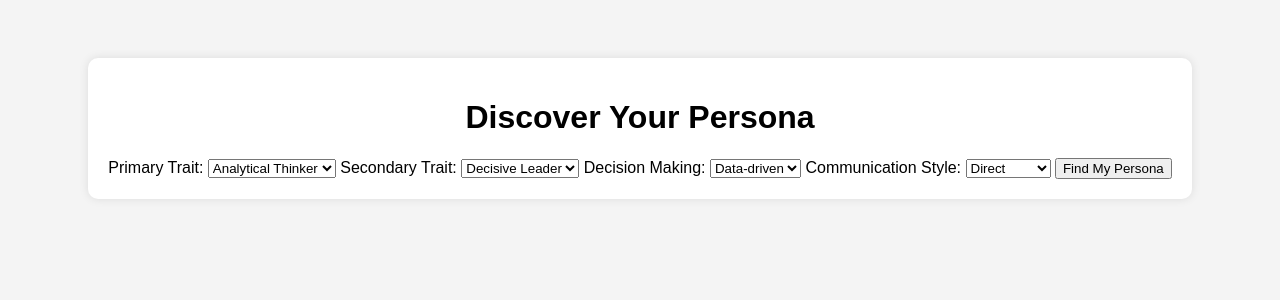
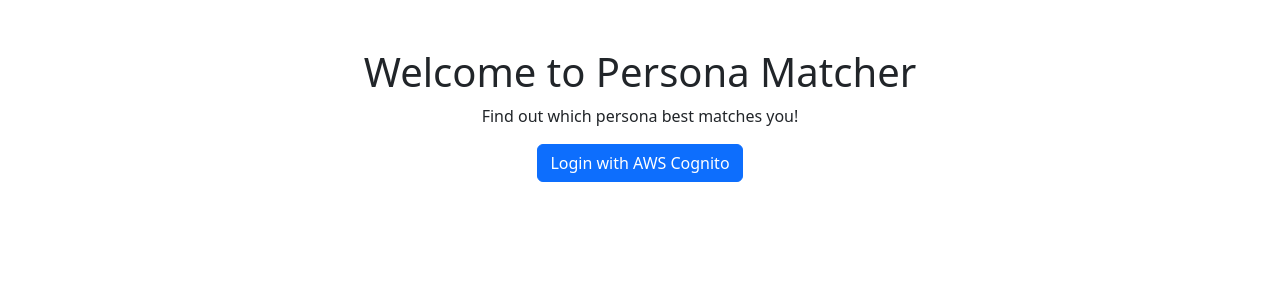
Before and after one commit to oasb16/hyperpersonalizer, a Flask app: page / in a window 1280 px wide. Shown: the top 300 px of the page. Run offline with Flask 3, Linux system fonts and the light colour scheme; parts of the project's set-up code (start-up, migrations or seed data) failed here and were passed over.

Commit message:
Initial commit

```diff
--- a/app.py
+++ b/app.py
@@ -1,37 +1,69 @@
-from flask import Flask, render_template, request, jsonify
+from flask import Flask, render_template, request, redirect, url_for, session, jsonify
+from authlib.integrations.flask_client import OAuth
 from persona_mapping import match_persona, table
+import os
 
 app = Flask(__name__)
+app.secret_key = os.urandom(24)  # Secure random key
 
-@app.route('/')
+# Initialize OAuth
+oauth = OAuth(app)
+
+# Register AWS Cognito OIDC
+oauth.register(
+    name="oidc",
+    client_id="71mr4dkg933tqhsnokqd9nk13n",
+    client_secret=os.getenv("COGNITO_CLIENT_SECRET"),
+    server_metadata_url="https://cognito-idp.us-east-1.amazonaws.com/us-east-1_l2tI8cmwZ/.well-known/openid-configuration",
+    client_kwargs={"scope": "openid email phone profile"},
+)
+
+@app.route("/")
 def home():
-    return render_template('index.html')
+    user = session.get("user")
+    if user:
+        return render_template("dashboard.html", user=user)
+    return render_template("index.html")
 
-@app.route('/map-persona', methods=['POST'])
+@app.route("/login")
+def login():
+    return oauth.oidc.authorize_redirect(url_for("authorize", _external=True))
+
+@app.route("/authorize")
+def authorize():
+    token = oauth.oidc.authorize_access_token()
+    user = token["userinfo"]
+    session["user"] = user  # Store user info in session
+    return redirect(url_for("home"))
+
+@app.route("/logout")
+def logout():
+    session.pop("user", None)
+    return redirect(url_for("home"))
+
+@app.route("/map-persona", methods=["POST"])
 def map_persona():
-    try:
-        data = request.get_json()
+    if "user" not in session:
+        return jsonify({"error": "Unauthorized"}), 401
 
-        if not data:
-            return jsonify({"error": "Invalid data format"}), 400
+    user = session["user"]
+    user_id = user.get("sub")  # Unique Cognito User ID
 
-        best_match, scores = match_persona(data)
+    data = request.json  # Expect JSON input
+    best_match, scores = match_persona(data)
 
-        # Save to DynamoDB
-        table.put_item(
-            Item={
-                "Persona Name": best_match,
-                "user_id": data.get("user_id"),
-                "responses": data,
-                "matched_persona": best_match,
-                "scores": scores
-            }
-        )
+    # Save to AWS DynamoDB
+    table.put_item(
+        Item={
+            "user_id": user_id,
+            "email": user.get("email"),
+            "responses": data,
+            "Persona Name": best_match,
+            "scores": scores,
+        }
+    )
 
-        return jsonify({"persona": best_match, "likelihood": scores})
+    return jsonify({"persona": best_match, "likelihood": scores})
 
-    except Exception as e:
-        return jsonify({"error": str(e)}), 500
-
-if __name__ == '__main__':
+if __name__ == "__main__":
     app.run(debug=True)
--- a/requirements.txt
+++ b/requirements.txt
@@ -9,3 +9,8 @@ openai==1.2.0
 httpx==0.27.2
 psycopg2-binary==2.9.10
 websocket==0.2.1
+authlib
+flask_sqlalchemy
+flask_oauthlib
+flask_dance
+flask-cors
--- a/templates/index.html
+++ b/templates/index.html
@@ -1,75 +1,12 @@
 <!DOCTYPE html>
 <html lang="en">
 <head>
-    <meta charset="UTF-8">
-    <meta name="viewport" content="width=device-width, initial-scale=1.0">
-    <title>Persona Matcher</title>
-    <link rel="stylesheet" href="/static/style.css">
-    <script>
-        function submitForm() {
-            let primaryTrait = document.getElementById("primary_trait");
-            let secondaryTrait = document.getElementById("secondary_trait");
-            let decisionMaking = document.getElementById("decision_making");
-            let communication = document.getElementById("communication");
-
-            if (!primaryTrait || !secondaryTrait || !decisionMaking || !communication) {
-                console.error("One or more elements not found in the DOM!");
-                return;
-            }
-
-            let userData = {
-                user_id: "12345",
-                "Primary Trait": primaryTrait.value,
-                "Secondary Trait": secondaryTrait.value,
-                "Decision-Making Style": decisionMaking.value,
-                "Communication Style": communication.value
-            };
-            fetch("/map-persona", {
-                method: "POST",
-                headers: { "Content-Type": "application/json" },
-                body: JSON.stringify(userData)
-            })
-            .then(response => response.json())
-            .then(data => {
-                document.getElementById("result").innerHTML =
-                    `<h2>Your Persona: ${data.persona}</h2>
-                    <p>Match Likelihood: ${JSON.stringify(data.likelihood, null, 2)}</p>`;
-            })
-            .catch(error => console.error("Error:", error));
-        }
-    </script>
+    <title>Persona Matcher - Login</title>
+    <link rel="stylesheet" href="https://cdn.jsdelivr.net/npm/bootstrap@5.3.0/dist/css/bootstrap.min.css">
 </head>
-<body>
-    <div class="container">
-        <h1>Discover Your Persona</h1>
-
-        <label>Primary Trait:</label>
-        <select id="primary_trait">
-            <option value="Analytical Thinker">Analytical Thinker</option>
-            <option value="Innovative">Innovative</option>
-        </select>
-
-        <label>Secondary Trait:</label>
-        <select id="secondary_trait">
-            <option value="Decisive Leader">Decisive Leader</option>
-            <option value="Risk-Taker">Risk-Taker</option>
-        </select>
-
-        <label>Decision Making:</label>
-        <select id="decision_making">
-            <option value="Data-driven">Data-driven</option>
-            <option value="Emotional">Emotional</option>
-        </select>
-
-        <label>Communication Style:</label>
-        <select id="communication">
-            <option value="Direct">Direct</option>
-            <option value="Diplomatic">Diplomatic</option>
-        </select>
-
-        <button onclick="submitForm()">Find My Persona</button>
-
-        <div id="result"></div>
-    </div>
+<body class="container text-center mt-5">
+    <h1>Welcome to Persona Matcher</h1>
+    <p>Find out which persona best matches you!</p>
+    <a href="/login" class="btn btn-primary">Login with AWS Cognito</a>
 </body>
 </html>
```
Also changed, not shown: config.py (+10 -3 lines), templates/dashboard.html (added, +39 -0 lines).
